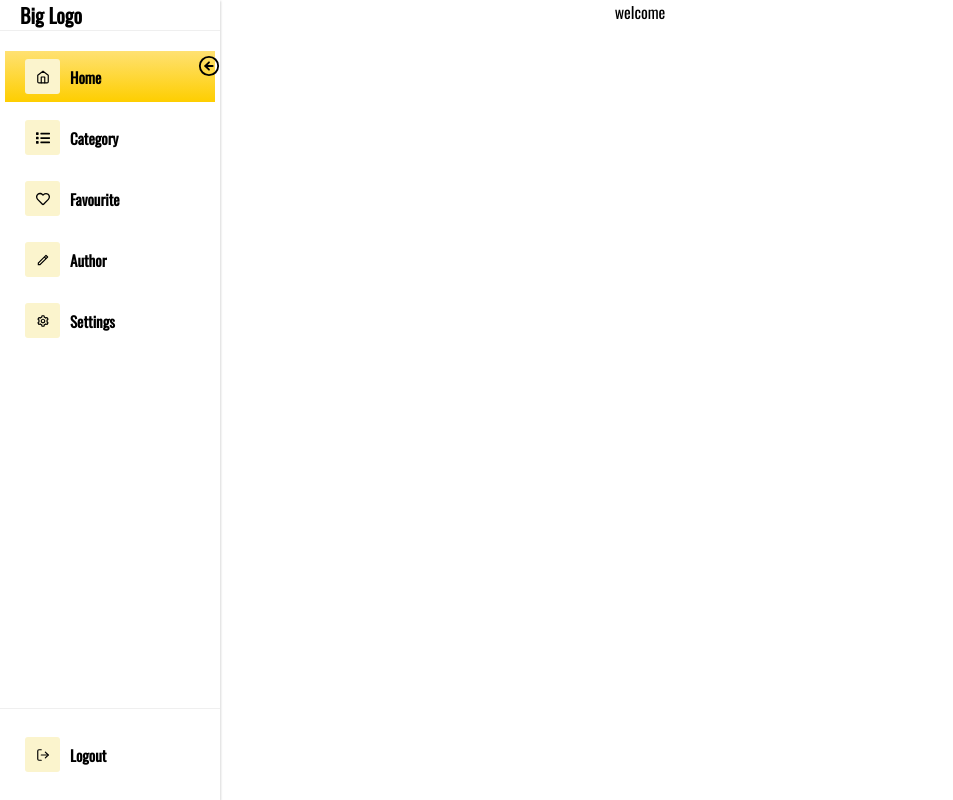
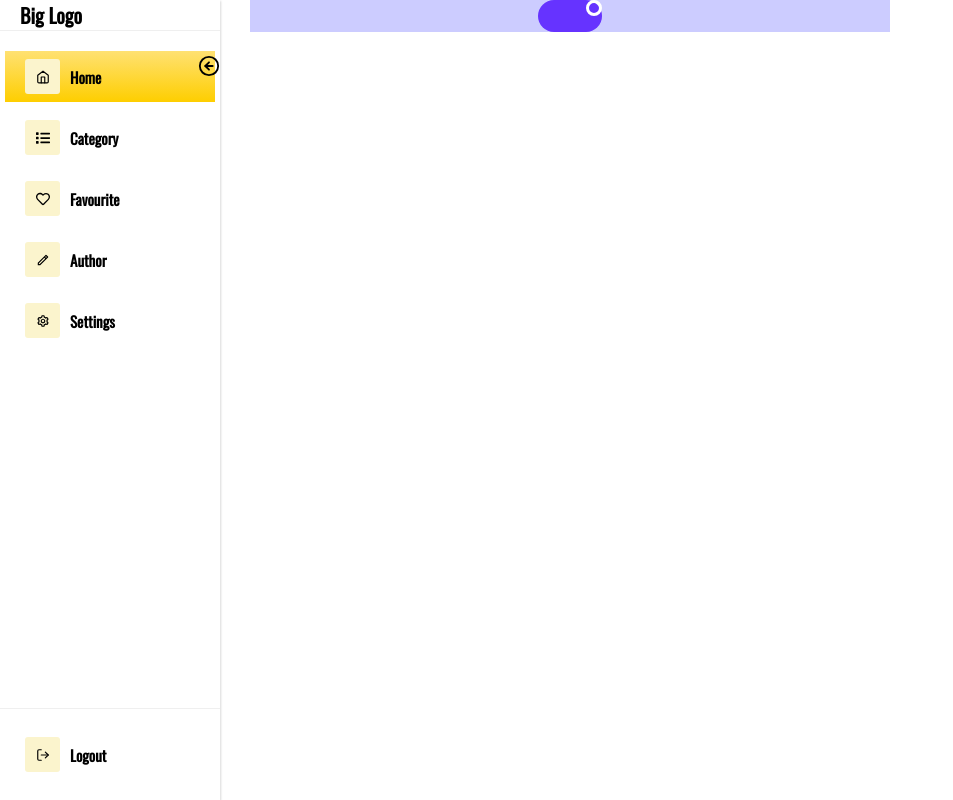
Before and after one commit to Abdoul-Lelou/Bakeli-React-project, a React (Create React App) app: page /welcome in a window 1280 px wide. Shown: the whole page, without its empty margins (0-953 px from the left). Built offline with nearby package versions, Linux system fonts and the light colour scheme.

Commit message:
Initial com lastest

```diff
--- /dev/null
+++ b/src/components/main/index.css
@@ -0,0 +1,120 @@
+.mains{
+    background-color: blue;
+    float: left;
+    margin-left: 250px;
+    width: 50%;
+}
+
+.scroll {
+    max-height: 100px;
+    overflow-y: auto;
+}
+
+.mainSearch{
+	background-color: #ccccff;
+	display: flex;
+	justify-content: center;
+	align-items: center;
+	/* width: 100vw; */
+	/* height: 100vh; */
+}
+.search-container{
+    background-color: #6633ff;
+    display: flex;
+    justify-content: flex-start;
+    align-items: center;
+    /* width: 100px; */
+    height: 2rem;
+    border-radius: 50px;
+    /* box-shadow: -2px 10px 20px #cc99ff; */
+    transition: width 1s ease;
+    cursor:pointer;
+}
+
+.cursor{
+	display: none;
+}
+.cursor.active{
+	display:block;
+}
+.cursor	i {
+	display: none;
+	position: absolute;
+    width: .4rem;
+    height: 2.3rem;
+    background-color: white;
+    animation-name: blink;
+    animation-duration: 800ms;
+    animation-iteration-count: infinite;
+    opacity: 1;
+    margin-top: -17px;
+    margin-left: 2.8rem;
+}
+@keyframes blink {
+	0% {
+    opacity: 0;
+  }
+  50% {
+    opacity: 1;
+  }
+  100% {
+    opacity: 0;
+  }
+}
+
+/*input */
+input.rq-form-element{
+	height: 2rem;
+    background-color: transparent;
+    position: absolute;
+    margin: -1rem 2.8rem;
+    border: none;
+    color: white;
+    font-size: xx-large;
+        letter-spacing: .3rem;
+    text-transform: uppercase;
+    font-variant: unicase;
+}
+input:focus{
+    outline: none;
+}
+.search-container.active{
+	width: 500px;
+}
+.icon{
+    width: 2rem;
+    height: 2rem;
+    margin-left:2rem;
+    position: relative;
+    overflow: hidden;
+    transform: rotateY(0deg);
+    transition: transform 1s ease;
+}
+.icon.active{
+/*	transform:rotateY(278deg);
+*/	display:none;
+}
+.icon:hover{
+	transform: rotateY(270deg);
+}
+
+.circle{
+	width: 1rem;
+    height: 1rem;
+    border-radius: 100%;
+    border: solid .2rem #ffffff;
+    position: absolute;
+
+}
+
+.stick{
+	width: 0.2rem;
+    height: 1rem;
+    border-radius: 10px;
+    background: #ffff;
+    position: absolute;
+    margin-top: .88rem;
+    margin-left: 1.39rem;
+    transform: rotate(-48deg);
+
+}
--- /dev/null
+++ b/src/components/main/index.jsx
@@ -0,0 +1,37 @@
+import React from 'react'
+import './index.css';
+
+const Main = () => {
+  const serachClick=()=>{
+    const seachContainer = document.getElementById('search');
+    const input = document.getElementById('input');
+    const divChange = document.querySelectorAll('.change')
+
+
+seachContainer.addEventListener('click', () => {
+    divChange.forEach(changer => {
+       changer.classList.add('active')
+    })
+     input.focus();
+})
+  }
+
+    return (
+        <div className='mains'>
+             <div className="mainSearch" >
+              <div className="search-container change" id="search" onClick={serachClick}>
+                  <div className="cursor change">
+                      <input type="text" className="rq-form-element" id="input"/>
+                  </div>
+                  <div className="icon change">
+                      <span className="circle">
+                      </span>
+                      <span className="stick"></span>
+                  </div>
+          </div>
+          </div>
+        </div>
+    )
+}
+
+export default Main
--- a/src/components/welcome/index.css
+++ b/src/components/welcome/index.css
@@ -1,5 +1,5 @@
 .App {
-    text-align: center;
+    /* text-align: center; */
     border: 1px red solid;
     background-color: aqua;
   }
--- a/src/components/welcome/index.jsx
+++ b/src/components/welcome/index.jsx
@@ -1,10 +1,11 @@
 import React from 'react';
+import Main from '../main';
 
 
 const Welcome = () => {
     return (
         <div className='App'>
-            welcome
+            <Main />
         </div>
     )
 }
```
